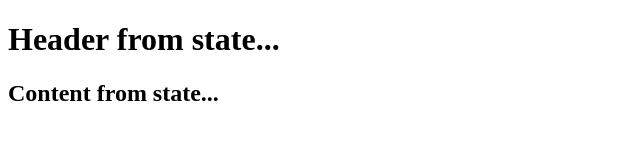
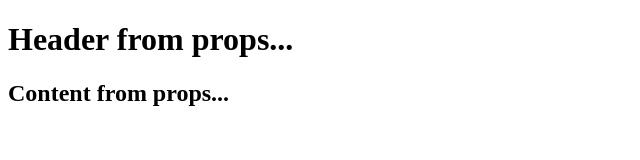
Before and after one commit to anhvurz90/ReactJs, a React app in the folder 01.Tutorialspoint/: page / in a window 1280 px wide. Shown: the top 160 px of the page, without its empty margins (0-640 px from the left). Built offline with nearby package versions, Linux system fonts and the light colour scheme.

Commit message:
Add TutorialspointDoc: 07.PropsOverView: Props sample

```diff
--- /dev/null
+++ b/01.Tutorialspoint/App4.jsx
@@ -0,0 +1,14 @@
+import React from 'react';
+
+class App4 extends React.Component {
+	render() {
+		return (
+			<div>
+				<h1>{this.props.headerProp}</h1>
+				<h2>{this.props.contentProp}</h2>
+			</div>
+		);
+	}
+}
+
+export default App4;
--- a/01.Tutorialspoint/main.js
+++ b/01.Tutorialspoint/main.js
@@ -4,8 +4,12 @@ import App from './App.jsx';
 import App1 from './App1.jsx';
 import App2 from './App2.jsx';
 import App3 from './App3.jsx';
+import App4 from './App4.jsx';
 
 //ReactDOM.render(<App/>, document.getElementById("app"));
 //ReactDOM.render(<App1/>, document.getElementById("app"));
 //ReactDOM.render(<App2/>, document.getElementById("app"));
-ReactDOM.render(<App3/>, document.getElementById("app"));
+//ReactDOM.render(<App3/>, document.getElementById("app"));
+ReactDOM.render(<App4 headerProp="Header from props..."
+					contentProp="Content from props..."/>,
+				document.getElementById('app'));
```
